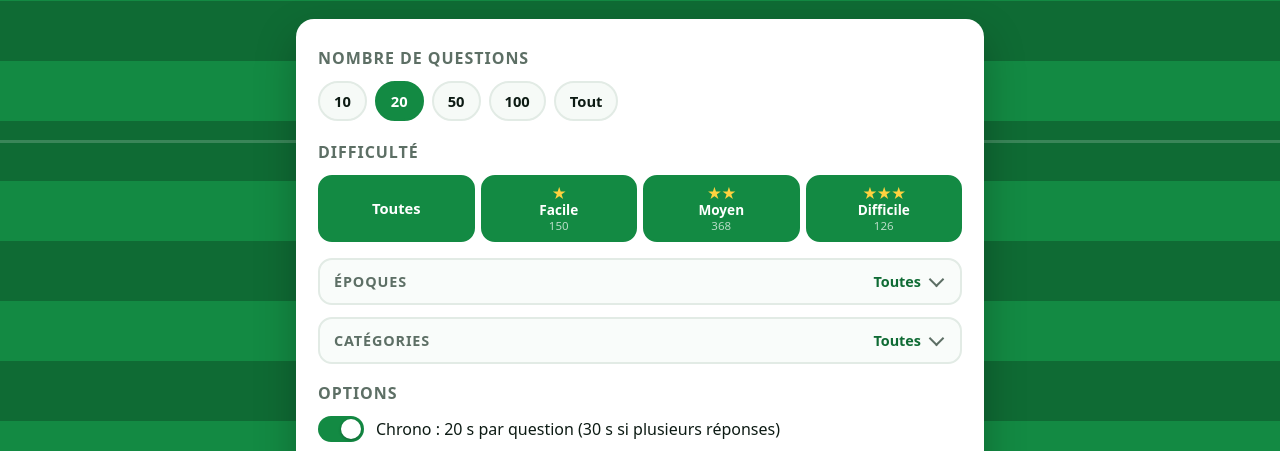
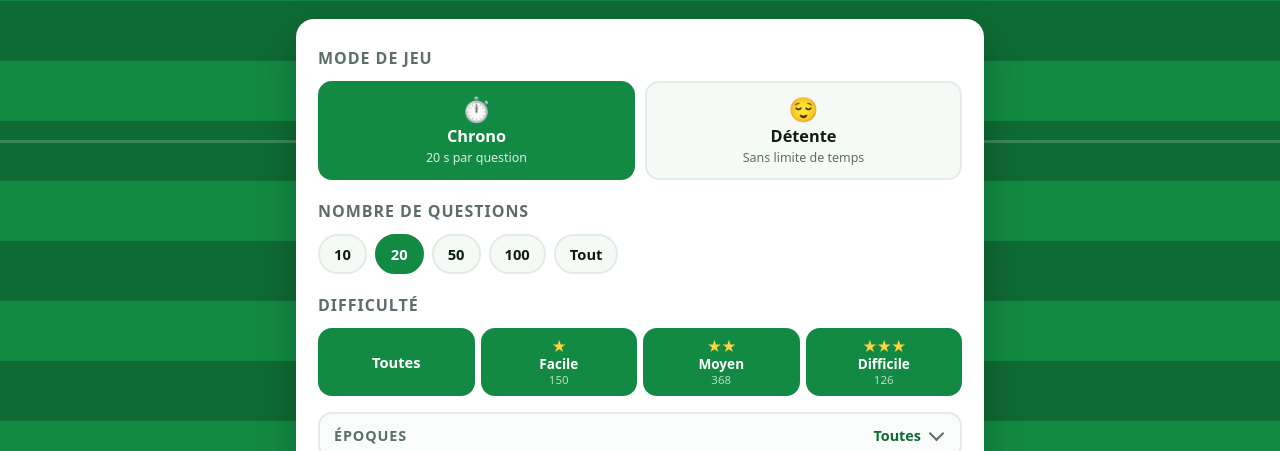
Before and after one commit to victor906/quizz-foot, a plain HTML site: page index.html in a window 1280 px wide. Shown: the part 259-710 px from the top of the page. Drawn offline with Linux system fonts and the light colour scheme.

Commit message:
Ajoute le choix du mode de jeu Chrono / Détente sur l'accueil
Co-Authored-By: Claude Opus 5.5 <noreply@anthropic.com>
Claude-Session: https://claude.ai/code/session_01326c2At811YZ4nr4Krrke2

```diff
--- a/app.js
+++ b/app.js
@@ -206,6 +206,21 @@
     };
   });
 
+  // Mode de jeu : Chrono ou Détente (mémorisé)
+  function setMode(mode) {
+    state.timer = mode !== "detente";
+    document.querySelectorAll("#mode-chips .mode").forEach((m) => {
+      const on = m.dataset.mode === mode;
+      m.classList.toggle("active", on);
+      m.setAttribute("aria-checked", on ? "true" : "false");
+    });
+    storage.set("fqf-mode", mode);
+  }
+  document.querySelectorAll("#mode-chips .mode").forEach((m) => {
+    m.onclick = () => setMode(m.dataset.mode);
+  });
+  setMode(storage.get("fqf-mode") === "detente" ? "detente" : "chrono");
+
   $("multi-toggle").onchange = (e) => { state.multi = e.target.checked; renderFresh(); };
 
   function renderBest() {
@@ -218,7 +233,6 @@
   // ---------- Partie ----------
   function start() {
     Sounds.unlock();
-    state.timer = $("timer-toggle").checked;
     state.multi = $("multi-toggle").checked;
 
     const pool = currentPool();
--- a/index.html
+++ b/index.html
@@ -20,6 +20,16 @@
       </header>
 
       <div class="card">
+        <h2>Mode de jeu</h2>
+        <div class="mode-row" id="mode-chips" role="radiogroup" aria-label="Mode de jeu">
+          <button class="mode active" data-mode="chrono" role="radio" aria-checked="true">
+            <span class="mode-ico">⏱️</span><b>Chrono</b><small>20 s par question</small>
+          </button>
+          <button class="mode" data-mode="detente" role="radio" aria-checked="false">
+            <span class="mode-ico">😌</span><b>Détente</b><small>Sans limite de temps</small>
+          </button>
+        </div>
+
         <h2>Nombre de questions</h2>
         <div class="chips" id="count-chips">
           <button class="chip" data-count="10">10</button>
@@ -43,11 +53,6 @@
         </details>
 
         <h2>Options</h2>
-        <label class="toggle">
-          <input type="checkbox" id="timer-toggle" checked />
-          <span class="switch"></span>
-          <span>Chrono : 20 s par question (30 s si plusieurs réponses)</span>
-        </label>
         <label class="toggle">
           <input type="checkbox" id="multi-toggle" checked />
           <span class="switch"></span>
--- a/style.css
+++ b/style.css
@@ -299,3 +299,19 @@ body {
 .dropdown .chips { padding: 0 12px 12px; margin: 0; }
 #diff-chips { margin-bottom: 16px; }
 .dropdown + h2 { margin-top: 18px; }
+
+/* ---------- Mode de jeu ---------- */
+.mode-row { display: grid; grid-template-columns: 1fr 1fr; gap: 10px; margin-bottom: 20px; }
+.mode {
+  display: flex; flex-direction: column; align-items: center; gap: 2px;
+  font: inherit; color: var(--ink); background: #f6faf7;
+  border: 2px solid var(--line); border-radius: 14px; padding: 12px 8px; cursor: pointer;
+  transition: all .15s;
+}
+.mode-ico { font-size: 1.5rem; line-height: 1.2; }
+.mode b { font-size: 1.02rem; }
+.mode small { color: var(--muted); font-size: .78rem; }
+.mode:hover { border-color: var(--grass-2); }
+.mode.active { background: var(--grass-2); border-color: var(--grass-2); color: #fff; }
+.mode.active small { color: rgba(255,255,255,.85); }
+.mode:focus-visible { outline: 3px solid var(--accent); outline-offset: 2px; }
```
Also changed, not shown: 1 other file.
